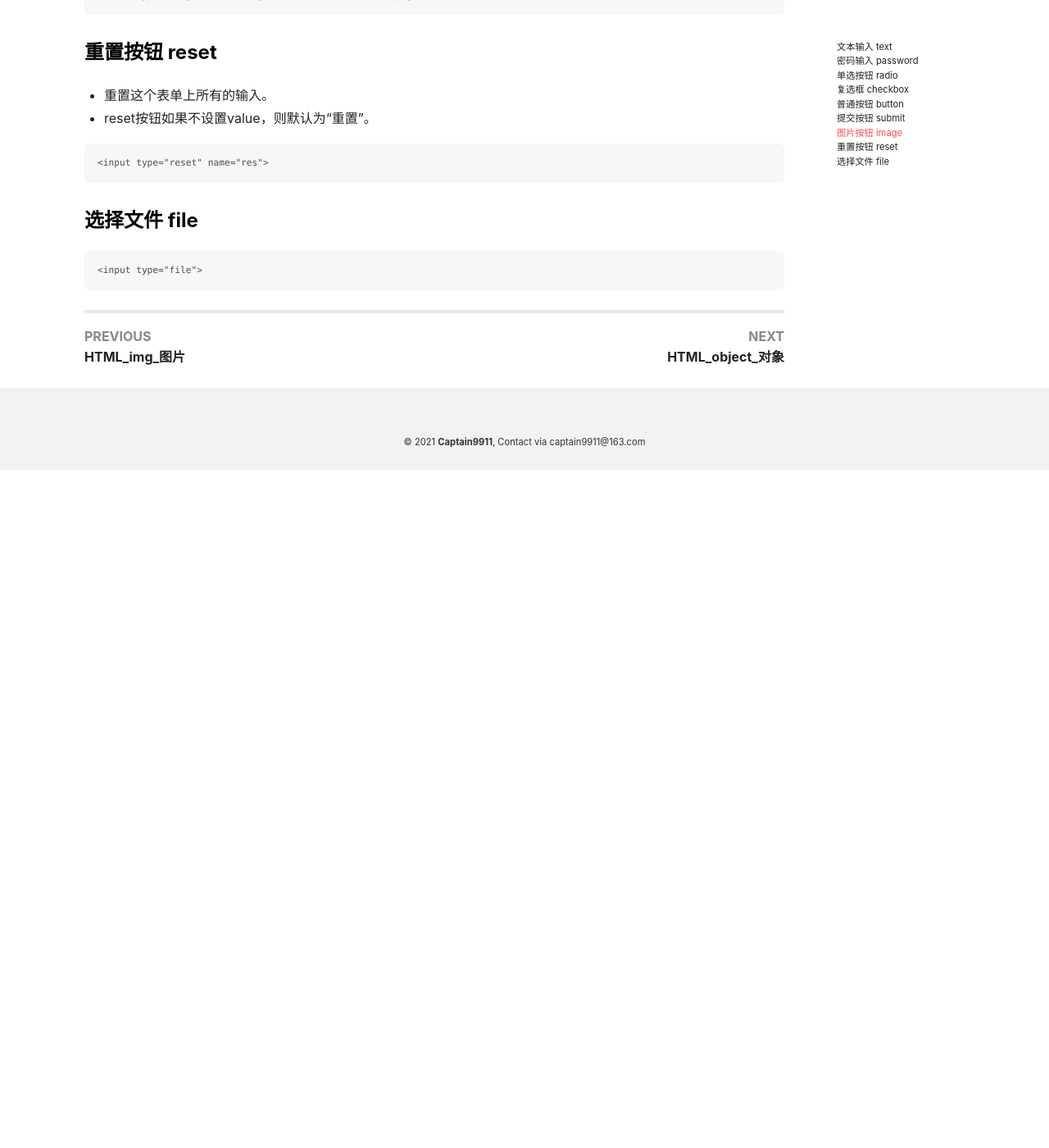
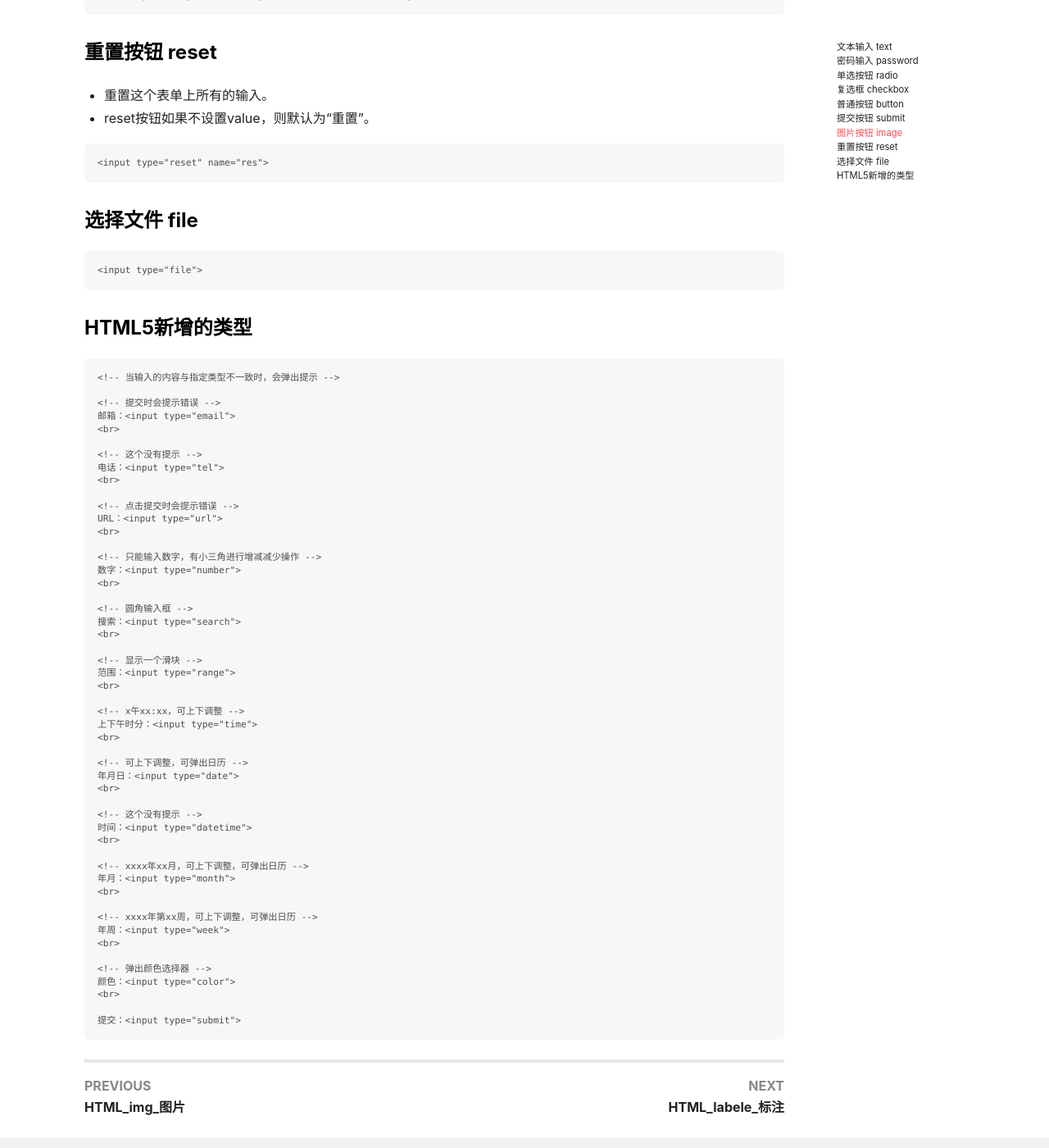
Before and after one commit to captain9911/blog, a Jekyll site: the page built from _posts/2022-10-11-html_input.md, in a window 1280 px wide and 1400 px high, scrolled down 1583 px. Shown: the whole window at 82% size. Built offline with Jekyll 4.4.1, drawn with Linux system fonts in a browser that asks for light colours; nearby versions of some CDN libraries; comment, search, counter and statistics services are not loaded; before the commit the page ends 2156 px from its top, so only the background shows below that.

Commit message:
commit blog 2022-10-12 18:18:02

````diff
--- a/_posts/2022-10-11-html_input.md
+++ b/_posts/2022-10-11-html_input.md
@@ -82,3 +82,59 @@ submit按钮如果不设置value，则默认为“提交”。
 ```
 <input type="file">
 ```
+
+### HTML5新增的类型
+
+```
+<!-- 当输入的内容与指定类型不一致时，会弹出提示 -->
+
+<!-- 提交时会提示错误 -->
+邮箱：<input type="email">
+<br>
+
+<!-- 这个没有提示 -->
+电话：<input type="tel">
+<br>
+
+<!-- 点击提交时会提示错误 -->
+URL：<input type="url">
+<br>
+
+<!-- 只能输入数字，有小三角进行增减减少操作 -->
+数字：<input type="number">
+<br>
+
+<!-- 圆角输入框 -->
+搜索：<input type="search">
+<br>
+
+<!-- 显示一个滑块 -->
+范围：<input type="range">
+<br>
+
+<!-- x午xx:xx，可上下调整 -->
+上下午时分：<input type="time">
+<br>
+
+<!-- 可上下调整，可弹出日历 -->
+年月日：<input type="date">
+<br>
+
+<!-- 这个没有提示 -->
+时间：<input type="datetime">
+<br>
+
+<!-- xxxx年xx月，可上下调整，可弹出日历 -->
+年月：<input type="month">
+<br>
+
+<!-- xxxx年第xx周，可上下调整，可弹出日历 -->
+年周：<input type="week">
+<br>
+
+<!-- 弹出颜色选择器 -->
+颜色：<input type="color">
+<br>
+
+提交：<input type="submit">
+```
````
Also changed, not shown: _posts/2022-10-11-html_label.md (added, +26 -0 lines), _posts/2022-10-11-html列表.md (added, +90 -0 lines).
